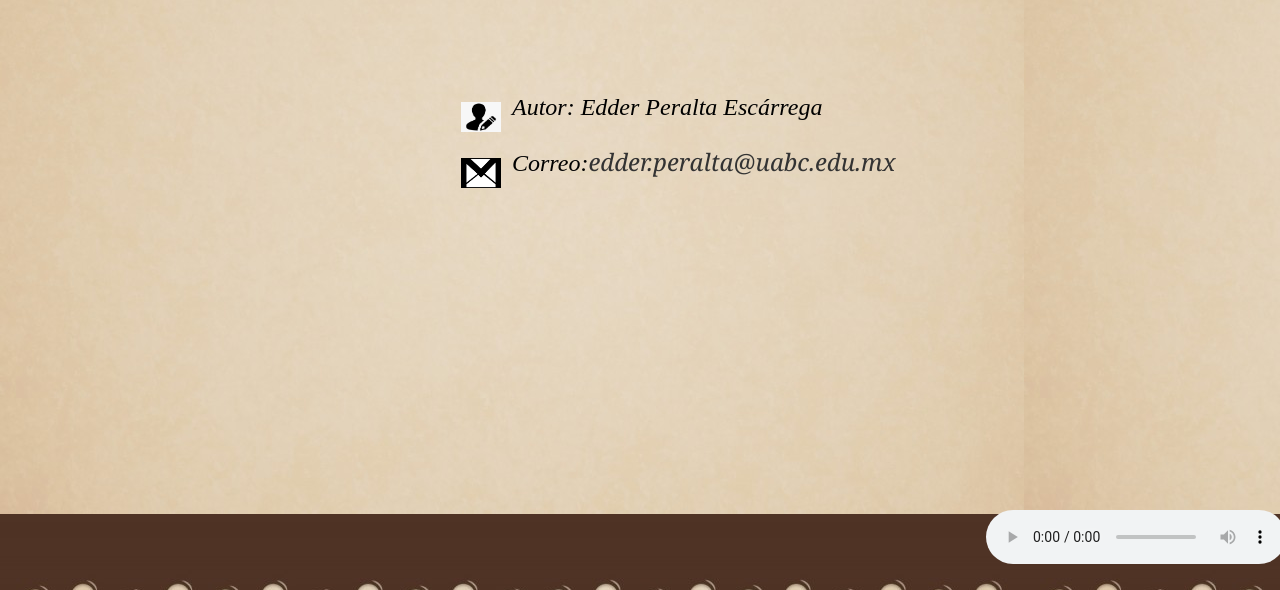
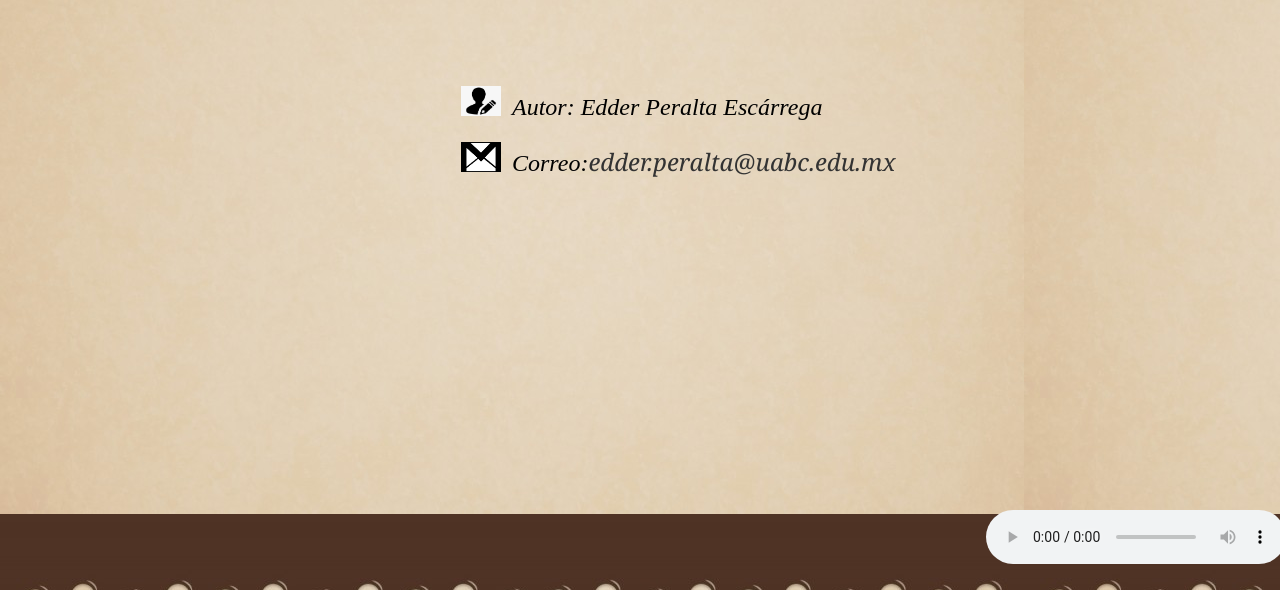
Before and after one commit to EdderEscarrega/TemasSelectos, a plain HTML site: page index/contacto.html in a window 1280 px wide. Shown: the part 210-800 px from the top of the page. Drawn offline with Linux system fonts and the light colour scheme.

Commit message:
Update contactocss.css

```diff
--- a/index/contactocss.css
+++ b/index/contactocss.css
@@ -25,10 +25,10 @@ left:77%}
 .mail{font-size:24px;}
 #correo:hover{color:#F00;}
 #icono{position:absolute;
-top:46%;
+top:44%;
 left:36%;}
 #icono2{position:absolute;
-top:39%;
+top:37%;
 left:36%;}
 .imagen{ height:30px;
 width:40px;}
```
